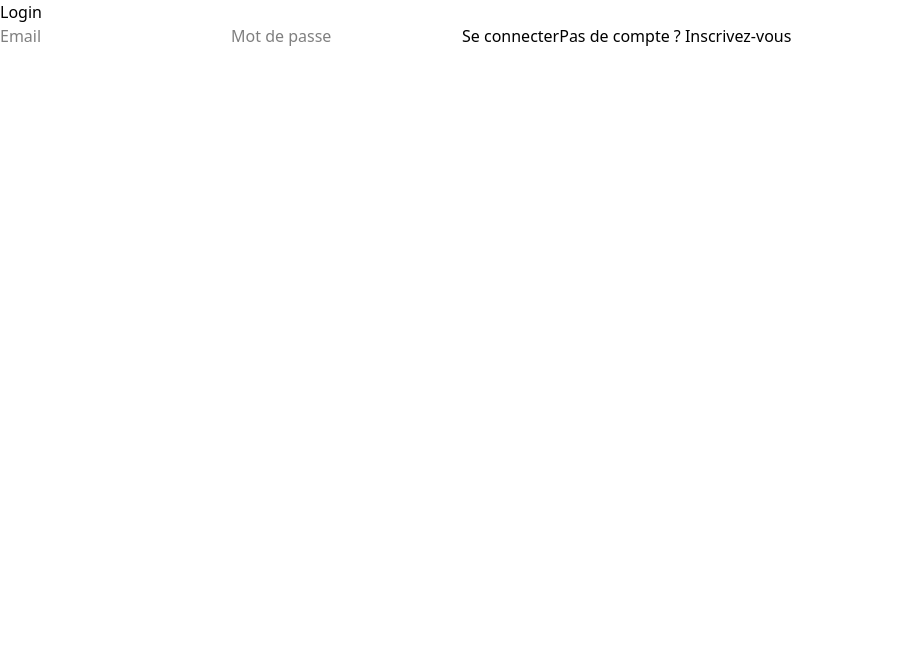
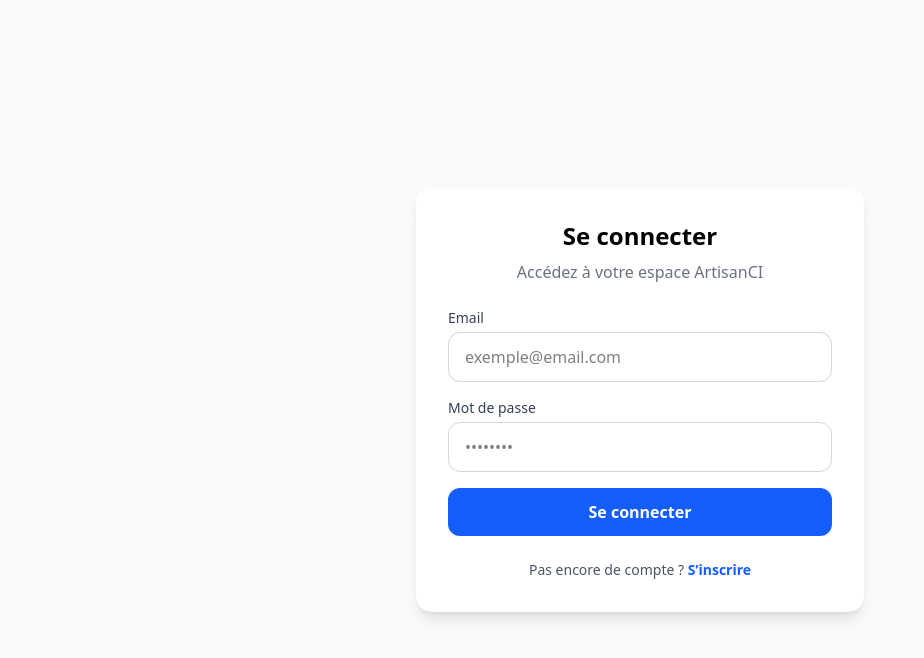
Before and after one commit to khaledopen/artisans-ci-frontend, a React (Vite) app: page /login in a window 1280 px wide. Shown: the top 658 px of the page, without its empty margins (0-924 px from the left). Built offline with nearby package versions, Linux system fonts and the light colour scheme.

Commit message:
améliorer l'interface utilisateur de la page de connexion

```diff
--- a/src/pages/Login.tsx
+++ b/src/pages/Login.tsx
@@ -1,21 +1,60 @@
+import { Link } from "react-router-dom";
 
 const Login = () => {
   return (
-    <div className="login-page">
-      <form className="login-form">
-        <h2 className="login-title">Login</h2>
+    <div className="min-h-screen flex items-center justify-center bg-gray-50 px-4">
+      <div className="w-full max-w-md bg-white rounded-2xl shadow-lg p-8">
+        {/* Titre */}
+        <h1 className="text-2xl font-bold text-center mb-2">
+          Se connecter
+        </h1>
+        <p className="text-gray-500 text-center mb-6">
+          Accédez à votre espace ArtisanCI
+        </p>
 
-        <input className="login-input" type="text" placeholder="Email" />
-        <input className="login-input" type="password" placeholder="Mot de passe" />
+        {/* Formulaire */}
+        <form className="space-y-4">
+          <div>
+            <label className="block text-sm font-medium text-gray-700 mb-1">
+              Email
+            </label>
+            <input
+              type="email"
+              placeholder="exemple@email.com"
+              className="w-full px-4 py-3 rounded-xl border border-gray-300 focus:outline-none focus:ring-2 focus:ring-blue-500"
+            />
+          </div>
 
-        <button className="login-button" type="button">
-          Se connecter
-        </button>
+          <div>
+            <label className="block text-sm font-medium text-gray-700 mb-1">
+              Mot de passe
+            </label>
+            <input
+              type="password"
+              placeholder="••••••••"
+              className="w-full px-4 py-3 rounded-xl border border-gray-300 focus:outline-none focus:ring-2 focus:ring-blue-500"
+            />
+          </div>
 
-        <a href="#" className="login-link">
-          Pas de compte ? Inscrivez-vous
-        </a>
-      </form>
+          <button
+            type="button"
+            className="w-full bg-blue-600 text-white py-3 rounded-xl font-semibold hover:bg-blue-700 transition"
+          >
+            Se connecter
+          </button>
+        </form>
+
+        {/* Lien inscription */}
+        <p className="text-center text-sm text-gray-600 mt-6">
+          Pas encore de compte ?{" "}
+          <Link
+            to="/register"
+            className="text-blue-600 font-semibold hover:underline"
+          >
+            S’inscrire
+          </Link>
+        </p>
+      </div>
     </div>
   );
 };
```
